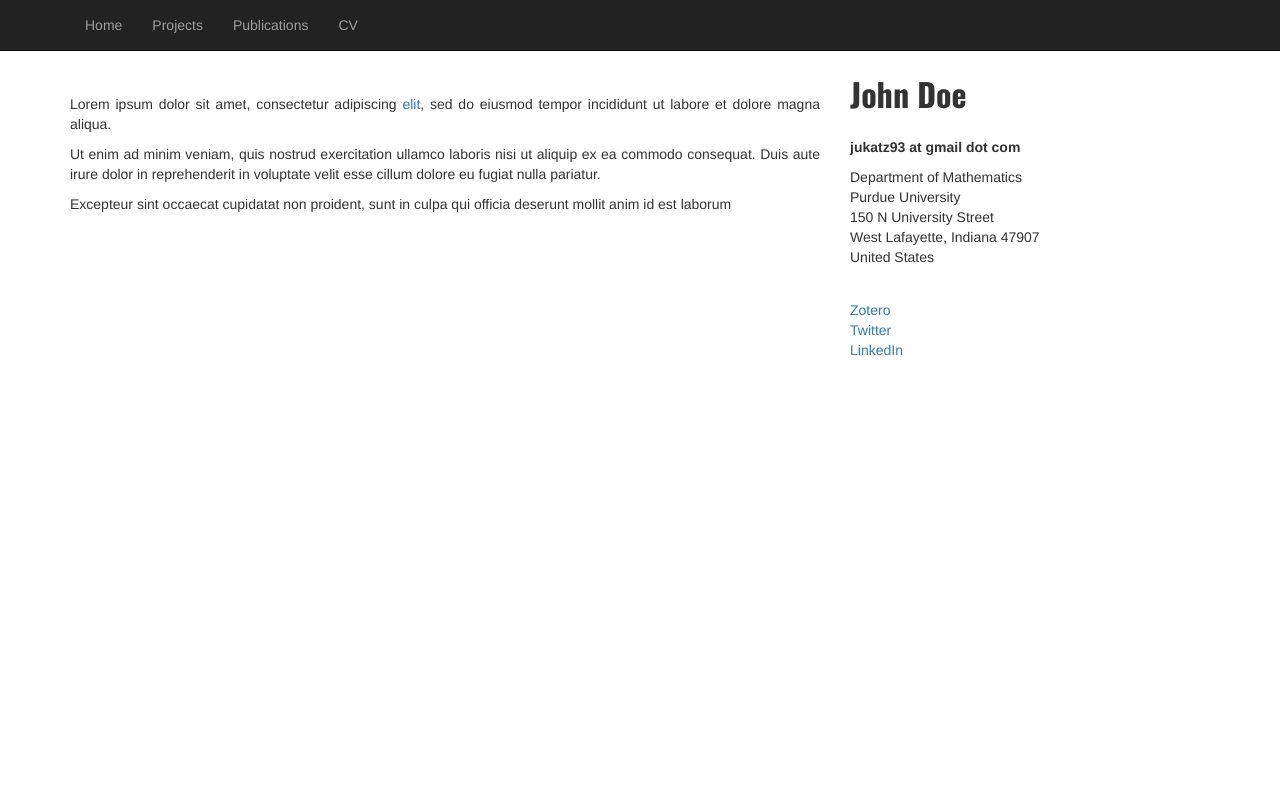
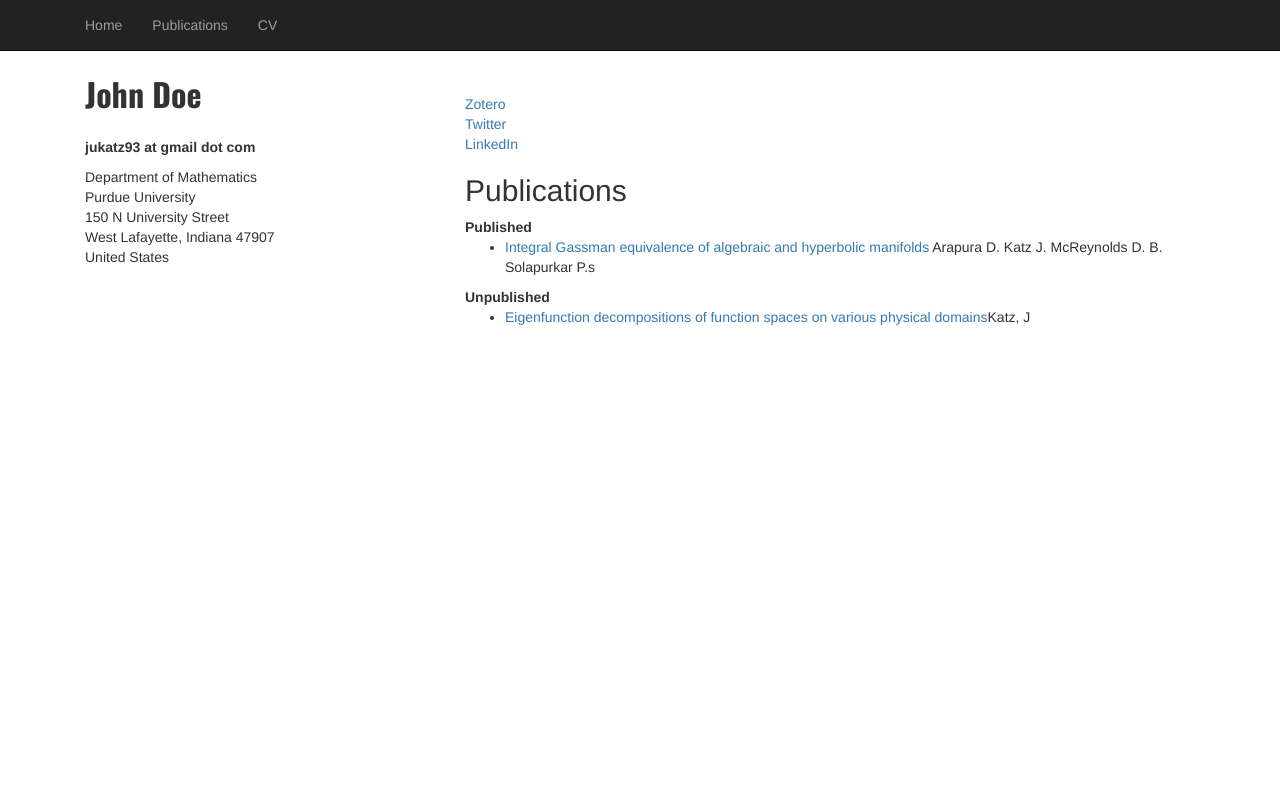
Before and after one commit to jkatz9/jkatz9.github.io, a plain HTML site: page index.html in a window 1280 px wide. Shown: the top 800 px of the page. Drawn offline with nearby package versions, Linux system fonts and the light colour scheme.

Commit message:
Add CV and publication resources; remove project link
- Add CV file "CV2022.pdf" to the resources folder.
- Update the index.html file to include a link to the CV file under the "CV" section.
- Comment out the project link in the navbar.
- Add a publication entry to the "Publications" section of the index.html file.

**Details:**
- Added "CV2022.pdf" to the resources folder.
- Updated index.html to include a link to the CV file.
- Commented out the project link in the navbar.
- Added a publication entry to the "Publications" section.

```diff
--- a/index.html
+++ b/index.html
@@ -34,9 +34,9 @@
 		<div class="collapse navbar-collapse" id="bs-example-navbar-collapse-1">
 		  <ul class="nav navbar-nav">
 				  <li><a href="index.html">Home</a></li>
-				  <li><a href="#">Projects</a></li>
+				  <!-- <li><a href="#">Projects</a></li> -->
 				  <li><a href="#publications">Publications</a></li>
-				  <li><a href="#">CV</a></li>
+				  <li><a href="resources/CV2022.pdf">CV</a></li>
 		  </ul>
 		</div>
 	  </div>
@@ -48,18 +48,18 @@
         <div class="row">
 
             <!-- Entries Column -->
-            <div class="col-md-8" style="height: 100vh;">
+            <!-- <div class="col-md-8" style="height: 100vh;"> -->
 
                 <!-- Main Image -->
                 <!-- <img class="img-responsive" src="photo.gif" alt=""><br> -->
 
-                <div style="margin-top:3%; text-align:justify;">
+                <!-- <div style="margin-top:3%; text-align:justify;">
 					<p>Lorem ipsum dolor sit amet, consectetur adipiscing <a href="#">elit</a>, sed do eiusmod tempor incididunt ut labore et dolore magna aliqua.</p>
 
 					<p>Ut enim ad minim veniam, quis nostrud exercitation ullamco laboris nisi ut aliquip ex ea commodo consequat. Duis aute irure dolor in reprehenderit in voluptate velit esse cillum dolore eu fugiat nulla pariatur.</p>
 
 					<p>Excepteur sint occaecat cupidatat non proident, sunt in culpa qui officia deserunt mollit anim id est laborum</p>
-                </div>
+                </div> -->
             </div>
 
             <!-- Contact Info on the Sidebar -->
@@ -101,10 +101,10 @@ Solapurkar	P.s</li>
                 <ul>
                 <li class="paper" words="add, your, keywords, here"><a href="#">Full title</a> Names of the authors</li>
                 </ul> -->
-                <!-- <strong>Unpublished</strong><br/>
+                <strong>Unpublished</strong><br/>
                 <ul>
-                <li class="paper" words="add, your, keywords, here"><a href="#">Full title</a> Names of the authors</li>
-                </ul> -->
+                <li class="paper" words="add, your, keywords, here"><a href="#">Eigenfunction decompositions of function spaces on various physical domains</a>Katz, J</li>
+                </ul>
                 <!-- <strong>In Progress</strong><br/>
                 <ul>
                 <li class="paper" words="add, your, keywords, here"><a href="#">Full title</a>. Details of the report</li>
```
Also changed, not shown: 3 other files.
